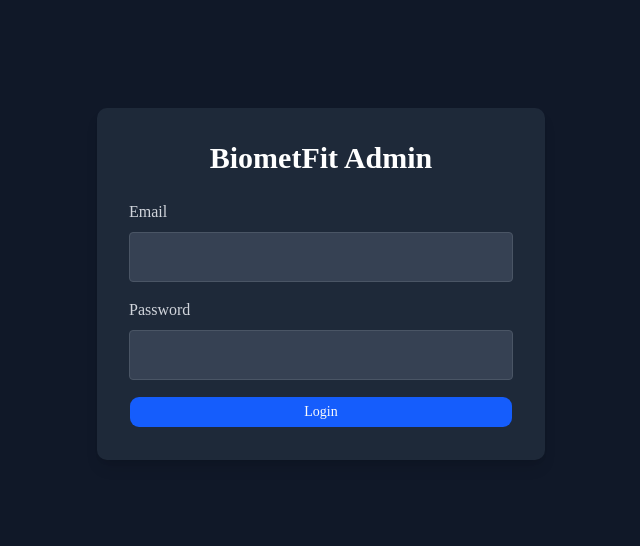
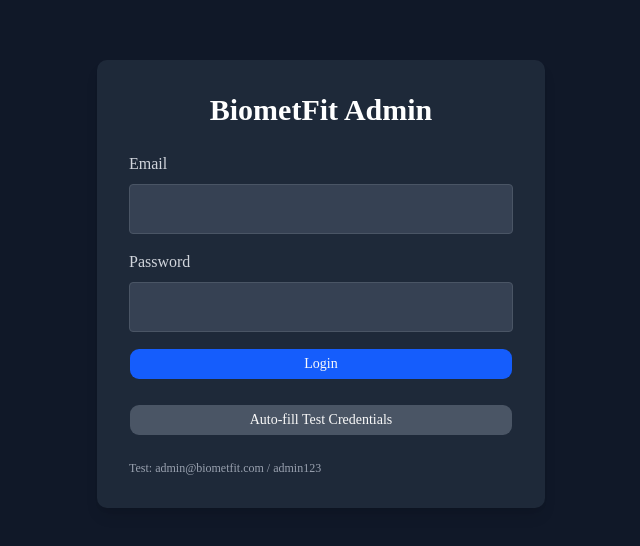
Before and after one commit to biometfitbiomet-max/biometfitbiomet-max, a Next.js app: page /login in a window 1280 px wide. Shown: the part 116-662 px from the top of the page, without its empty margins (319-959 px from the left). Built offline with nearby package versions, Linux system fonts and the light colour scheme.

Commit message:
Add auto-fill button for test credentials

```diff
--- a/src/app/login/page.tsx
+++ b/src/app/login/page.tsx
@@ -72,6 +72,19 @@ export default function LoginPage() {
           >
             {loading ? 'Loading...' : 'Login'}
           </Button>
+          <Button
+            type="button"
+            onClick={() => {
+              setEmail('admin@biometfit.com');
+              setPassword('admin123');
+            }}
+            className="w-full bg-gray-600 hover:bg-gray-700 mt-2"
+          >
+            Auto-fill Test Credentials
+          </Button>
+          <div className="text-gray-400 text-xs mt-2">
+            Test: admin@biometfit.com / admin123
+          </div>
         </form>
       </div>
     </div>
```
